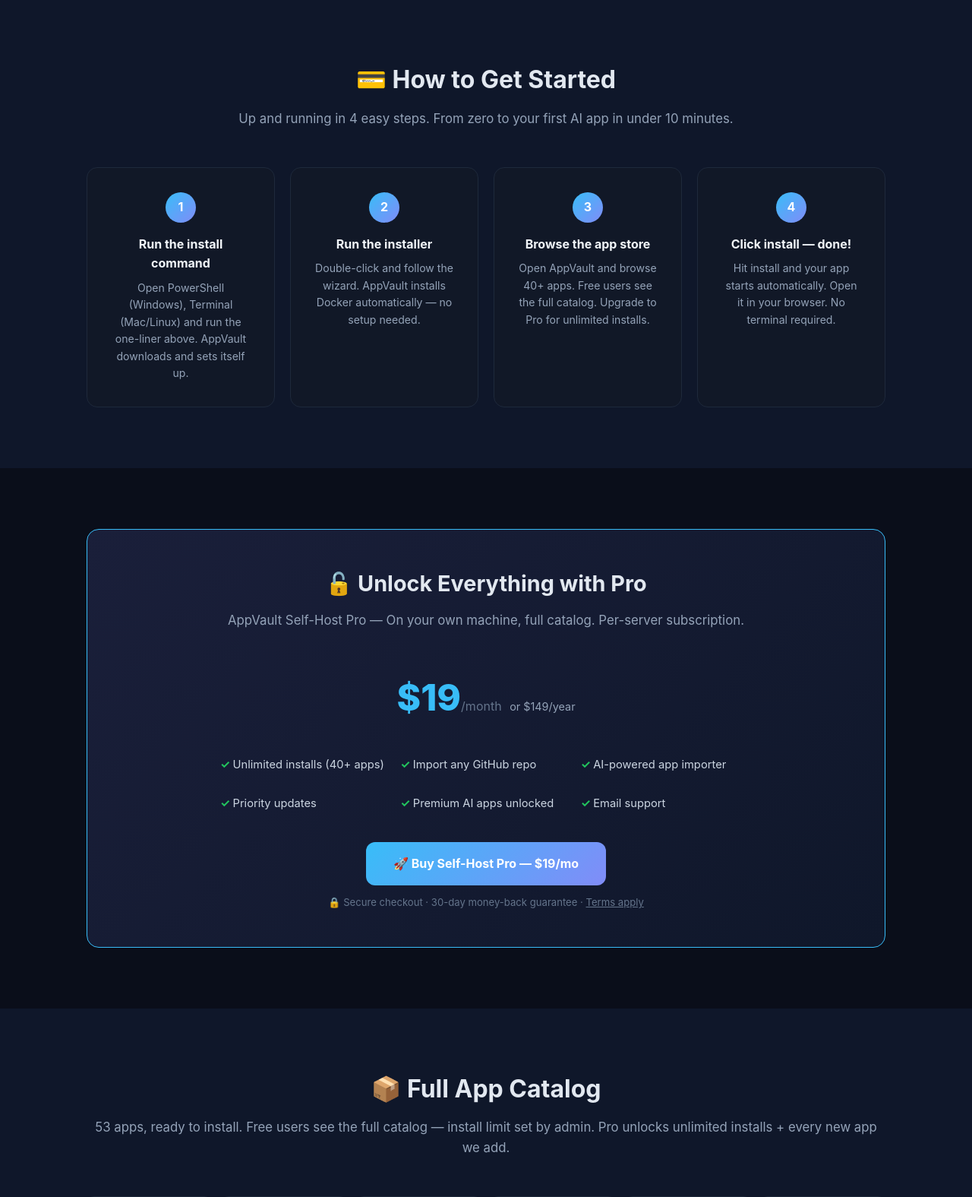
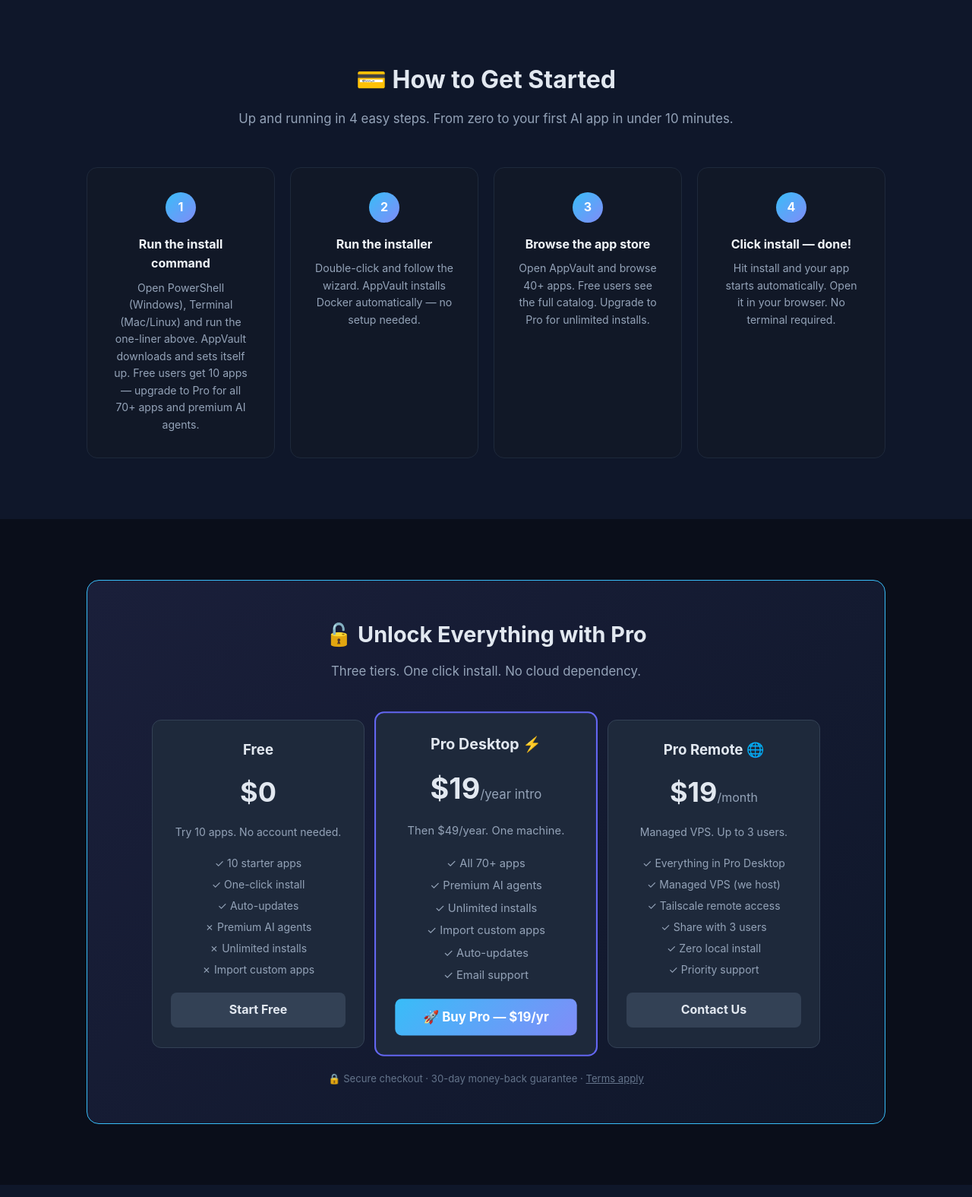
Before and after one commit to Sectutor/appvault-cloud, a FastAPI app: page / in a window 1280 px wide. Shown: the part 1843-3418 px from the top of the page at 76% size. Run offline with FastAPI, Linux system fonts and the light colour scheme; parts of the project's set-up code (start-up, migrations or seed data) failed here and were passed over; some libraries are stand-ins or nearby versions.

Commit message:
feat(landing): update install command to GitHub raw + new pricing tiers
- Windows install command points to raw.githubusercontent.com (latest version)
- Updated pricing: Free (/usr/bin/bash, 10 apps), Pro Desktop (9/yr intro, then 9/yr), Pro Remote (9/mo)
- Updated 'How to Get Started' section to mention free vs pro app limits

```diff
--- a/templates/landing.html
+++ b/templates/landing.html
@@ -269,8 +269,8 @@
         <!-- WINDOWS TAB -->
         <div class="install-panel active" id="tab-win">
             <div class="cmd-snippet">
-                <code>irm https://appvault.airepoindex.com/install.ps1 | iex</code>
-                <button class="copy-cmd-btn" onclick="copySnippet('irm https://appvault.airepoindex.com/install.ps1 | iex', this)">📋 Copy</button>
+                <code>irm https://raw.githubusercontent.com/Sectutor/appvault-agent/main/install.ps1 | iex</code>
+                <button class="copy-cmd-btn" onclick="copySnippet('irm https://raw.githubusercontent.com/Sectutor/appvault-agent/main/install.ps1 | iex', this)">📋 Copy</button>
             </div>
             <div class="install-hint">
                 ⚡ <strong>PowerShell (Admin)</strong>: Automatically configures WSL2, Docker Desktop, Desktop App Launcher, and starts the App Store on port <code>8085</code>.
@@ -379,7 +379,7 @@
             <div class="step">
                 <div class="num">1</div>
                 <h3>Run the install command</h3>
-                <p>Open PowerShell (Windows), Terminal (Mac/Linux) and run the one-liner above. AppVault downloads and sets itself up.</p>
+                <p>Open PowerShell (Windows), Terminal (Mac/Linux) and run the one-liner above. AppVault downloads and sets itself up. Free users get 10 apps — upgrade to Pro for all 70+ apps and premium AI agents.</p>
             </div>
             <div class="step">
                 <div class="num">2</div>
@@ -404,17 +404,54 @@
     <div class="container">
         <div class="pro-banner">
             <h2>🔓 Unlock Everything with Pro</h2>
-            <p class="section-sub">AppVault Self-Host Pro — On your own machine, full catalog. Per-server subscription.</p>
-            <div class="price">$19<span>/month</span> <span style="font-size:0.9rem;color:#94a3b8;">or $149/year</span></div>
-            <ul class="features-list">
-                <li>Unlimited installs (40+ apps)</li>
-                <li>Import any GitHub repo</li>
-                <li>AI-powered app importer</li>
-                <li>Priority updates</li>
-                <li>Premium AI apps unlocked</li>
-                <li>Email support</li>
-            </ul>
-            <a href="#pricing" class="btn-primary">🚀 Buy Self-Host Pro — $19/mo</a>
+            <p class="section-sub">Three tiers. One click install. No cloud dependency.</p>
+            <div style="display:flex;gap:20px;flex-wrap:wrap;justify-content:center;margin:30px 0;">
+                <!-- Free Tier -->
+                <div style="background:#1e293b;border:1px solid #334155;border-radius:12px;padding:24px;flex:1;min-width:200px;max-width:280px;">
+                    <h3 style="color:#e2e8f0;margin-bottom:8px;">Free</h3>
+                    <div class="price" style="font-size:36px;font-weight:700;color:#e2e8f0;">$0</div>
+                    <p style="color:#94a3b8;font-size:14px;margin:12px 0;">Try 10 apps. No account needed.</p>
+                    <ul style="list-style:none;padding:0;margin:16px 0;color:#94a3b8;font-size:14px;line-height:2;">
+                        <li>✓ 10 starter apps</li>
+                        <li>✓ One-click install</li>
+                        <li>✓ Auto-updates</li>
+                        <li>✗ Premium AI agents</li>
+                        <li>✗ Unlimited installs</li>
+                        <li>✗ Import custom apps</li>
+                    </ul>
+                    <a href="#" class="btn-primary" style="background:#334155;color:#e2e8f0;display:block;text-align:center;padding:10px;border-radius:8px;text-decoration:none;">Start Free</a>
+                </div>
+                <!-- Pro Desktop -->
+                <div style="background:#1e293b;border:2px solid #6366f1;border-radius:12px;padding:24px;flex:1;min-width:200px;max-width:280px;transform:scale(1.05);">
+                    <h3 style="color:#e2e8f0;margin-bottom:8px;">Pro Desktop ⚡</h3>
+                    <div class="price" style="font-size:36px;font-weight:700;color:#e2e8f0;">$19<span style="font-size:16px;color:#94a3b8;">/year intro</span></div>
+                    <p style="color:#94a3b8;font-size:14px;margin:12px 0;">Then $49/year. One machine.</p>
+                    <ul style="list-style:none;padding:0;margin:16px 0;color:#94a3b8;font-size:14px;line-height:2;">
+                        <li>✓ All 70+ apps</li>
+                        <li>✓ Premium AI agents</li>
+                        <li>✓ Unlimited installs</li>
+                        <li>✓ Import custom apps</li>
+                        <li>✓ Auto-updates</li>
+                        <li>✓ Email support</li>
+                    </ul>
+                    <a href="#pricing" class="btn-primary" style="display:block;text-align:center;padding:10px;border-radius:8px;text-decoration:none;">🚀 Buy Pro — $19/yr</a>
+                </div>
+                <!-- Pro Remote -->
+                <div style="background:#1e293b;border:1px solid #334155;border-radius:12px;padding:24px;flex:1;min-width:200px;max-width:280px;">
+                    <h3 style="color:#e2e8f0;margin-bottom:8px;">Pro Remote 🌐</h3>
+                    <div class="price" style="font-size:36px;font-weight:700;color:#e2e8f0;">$19<span style="font-size:16px;color:#94a3b8;">/month</span></div>
+                    <p style="color:#94a3b8;font-size:14px;margin:12px 0;">Managed VPS. Up to 3 users.</p>
+                    <ul style="list-style:none;padding:0;margin:16px 0;color:#94a3b8;font-size:14px;line-height:2;">
+                        <li>✓ Everything in Pro Desktop</li>
+                        <li>✓ Managed VPS (we host)</li>
+                        <li>✓ Tailscale remote access</li>
+                        <li>✓ Share with 3 users</li>
+                        <li>✓ Zero local install</li>
+                        <li>✓ Priority support</li>
+                    </ul>
+                    <a href="#pricing" class="btn-primary" style="background:#334155;color:#e2e8f0;display:block;text-align:center;padding:10px;border-radius:8px;text-decoration:none;">Contact Us</a>
+                </div>
+            </div>
             <p class="fineprint">🔒 Secure checkout · 30-day money-back guarantee · <a href="#" style="color:#64748b;">Terms apply</a></p>
         </div>
     </div>
```
